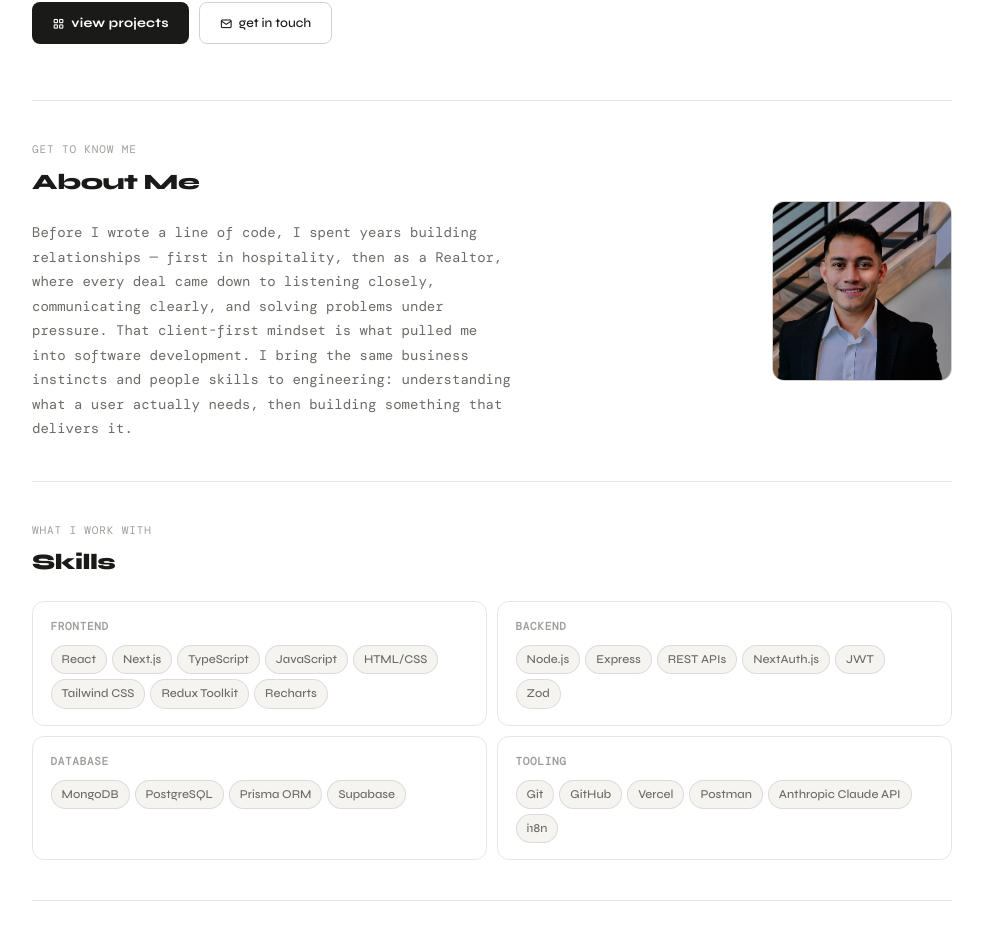
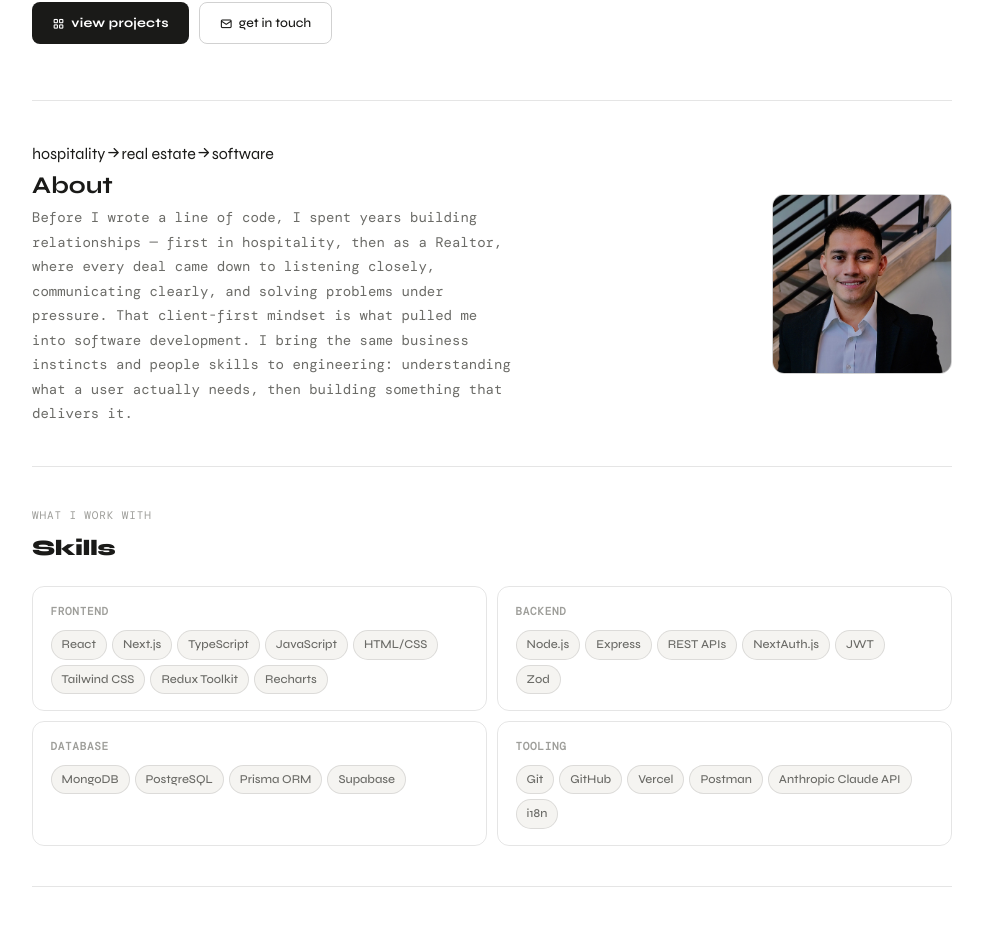
Before and after one commit to EricMerida/Portfolio, a React (Vite) app: page / in a window 1280 px wide. Shown: the part 1226-2151 px from the top of the page, without its empty margins (184-1167 px from the left). Built offline with nearby package versions, Linux system fonts and the light colour scheme; the HTML template or start-up script is replaced by a standard one; a web font is replaced by a local one.

Commit message:
Update About.jsx

```diff
--- a/src/components/About.jsx
+++ b/src/components/About.jsx
@@ -11,8 +11,15 @@ export default function About() {
         className={`reveal ${visible ? 'reveal-visible' : ''} ${styles.inner}`}
       >
         <div className={styles.text}>
-          <p className="section-label">get to know me</p>
-          <h2 className="section-title">About Me</h2>
+          <div className={styles.trail}>
+            <span>hospitality</span>
+            <i className="ti ti-arrow-right" aria-hidden="true" />
+            <span>real estate</span>
+            <i className="ti ti-arrow-right" aria-hidden="true" />
+            <span className={styles.trailCurrent}>software</span>
+          </div>
+
+          <h2 className={styles.heading}>About</h2>
 
           <p className={styles.bio}>
             Before I wrote a line of code, I spent years building relationships —
```
